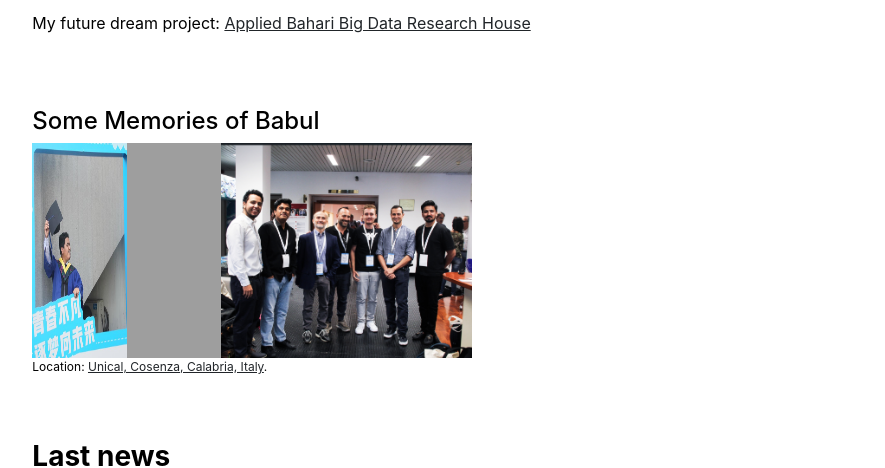
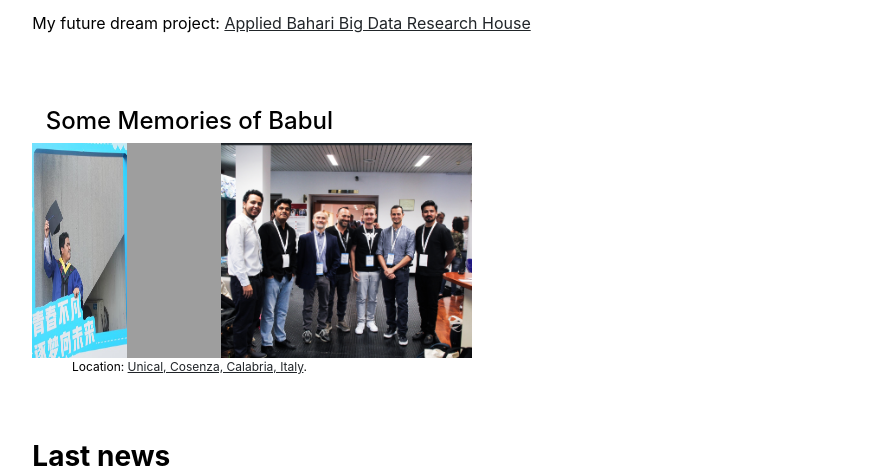
Before and after one commit to babulcseian/babulcseian.github.io, a Jekyll site: the page built from index.md, in a window 1280 px wide. Shown: the part 948-1416 px from the top of the page, without its empty margins (197-1082 px from the left). Built offline with Jekyll 4.4.1, drawn with Linux system fonts in a browser that asks for light colours; a style sheet for code colours, icons or effects is not loaded.

Commit message:
Update home.html

```diff
--- a/_layouts/home.html
+++ b/_layouts/home.html
@@ -35,7 +35,7 @@
 My future dream project: <a class="other" href='https://babulcseian.github.io/lab'>Applied Bahari Big Data Research House</a>
   </div>
 
-<div class="col-md-5">
+<div align="center" class="col-md-5">
     <br>
   <h4>Some Memories of Babul</h4>
     <div align="center" style="display: flex; justify-content: space-between;">
```
